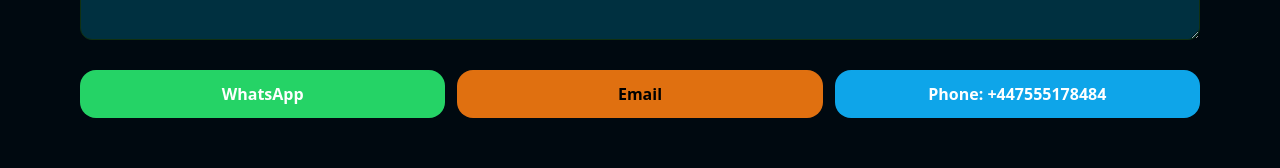
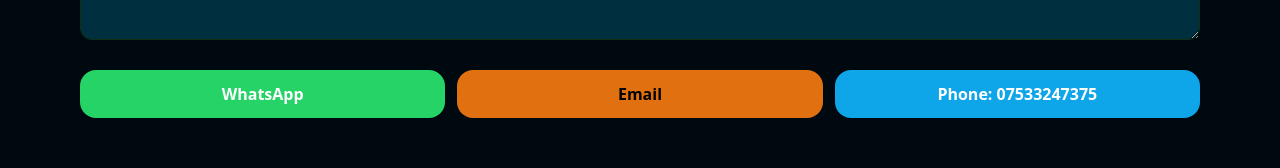
Before and after one commit to MaviUK/binwashguyz, a React (Vite) app: page / in a window 1280 px wide. Shown: the part 1819-1987 px from the top of the page. Built offline with nearby package versions, Linux system fonts and the light colour scheme.

Commit message:
Update App.jsx

```diff
--- a/src/App.jsx
+++ b/src/App.jsx
@@ -2,9 +2,9 @@ import { useState } from "react";
 
 // ================== QUICK CONFIG ==================
 const BUSINESS_NAME = "Bin Wash Guyz";
-const WHATSAPP_NUMBER = "+447555178484"; // international format
-const BOOKING_EMAIL = "aabincleaning@gmail.com"; // email for enquiries
-const PHONE_NUMBER = "+447555178484"; // business phone number
+const WHATSAPP_NUMBER = "+447533247375"; // international format
+const BOOKING_EMAIL = "info@binwashguyz.co.uk"; // email for enquiries
+const PHONE_NUMBER = "07533247375"; // business phone number
 const BIN_OPTIONS = ["Household", "Recycling", "Food"];
 
 // ==================================================
```
